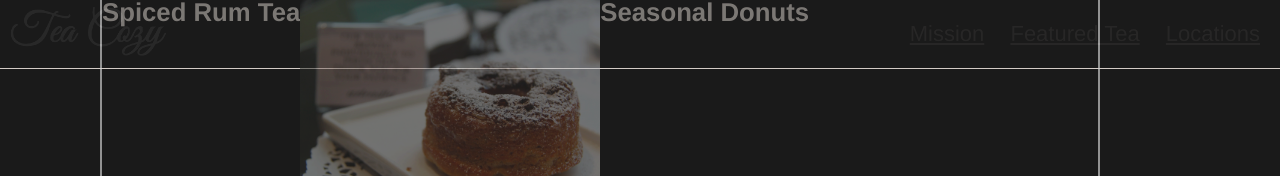
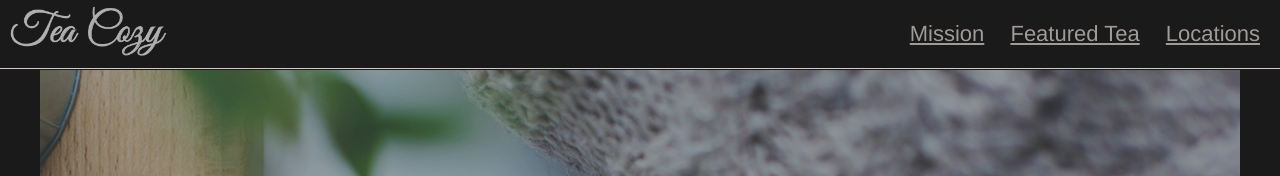
Before and after one commit to JuliaM14/Tea-Cozy, a plain HTML site: page index.html in a window 1280 px wide. Shown: the top 176 px of the page. Drawn offline with Linux system fonts and the light colour scheme.

Commit message:
fixed the typo that was ruining my life

```diff
--- a/index.html
+++ b/index.html
@@ -16,7 +16,7 @@
         <span><a href="#featured">Featured Tea</a></span>
         <span><a href="#locations">Locations</a></span>
       </nav>
-    <header>
+    </header>
 <!--main content-->
   <div class="pagecontainer">
     <div class="maincontent">
```
